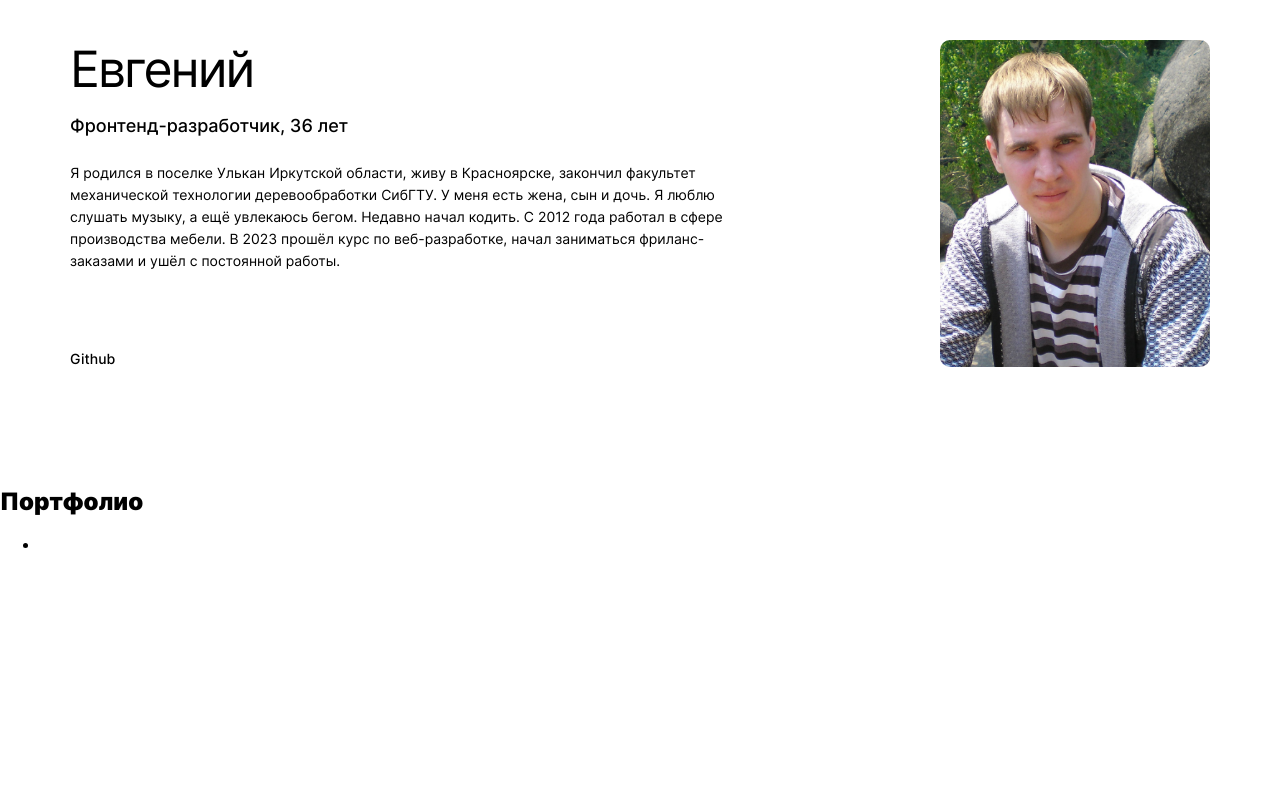
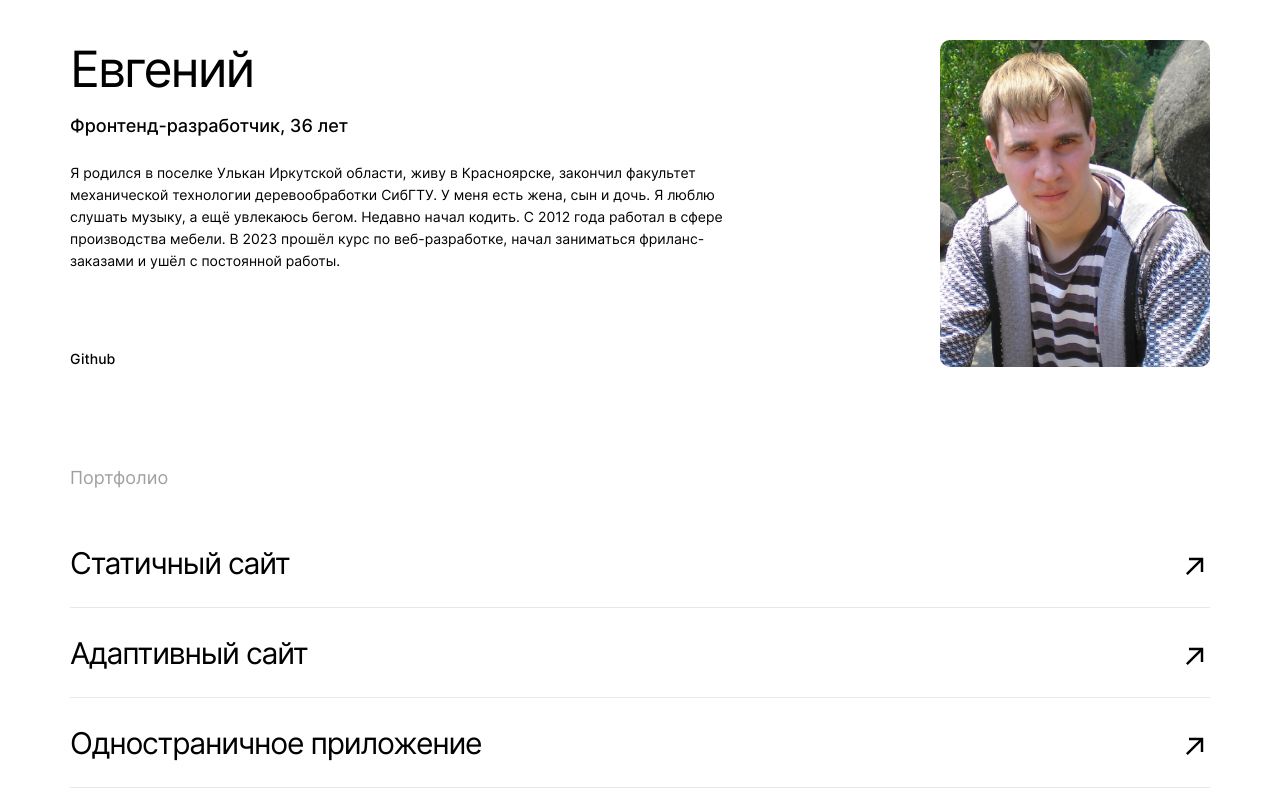
Before and after one commit to TarEvgen/movies-explorer-frontend, a React (Create React App) app: page / in a window 1280 px wide. Shown: the part 2083-2883 px from the top of the page. Before the commit the page ends 2653 px from the top, so only its background shows below. Built offline with nearby package versions, Linux system fonts and the light colour scheme.

Commit message:
add portfolio

```diff
--- a/src/components/Portfolio/Portfolio.css
+++ b/src/components/Portfolio/Portfolio.css
@@ -0,0 +1,63 @@
+.portfolio {
+  margin: 0;
+  padding: 0;
+  max-width: 1140px;
+  margin-left: 70px;
+  margin-right: 70px;
+  min-height: 470px;
+}
+
+.portfolio__title {
+  margin: 0;
+  padding: 0;
+  color: #A0A0A0;
+  font-family: Inter;
+  font-size: 18px;
+  font-style: normal;
+  font-weight: 400;
+  line-height: 20px;
+  margin-bottom: 50px;
+}
+
+.portfolio__list {
+  margin: 0;
+  padding: 0;
+  list-style-type: none;
+  display: flex;
+  flex-direction: column;
+  row-gap: 20px;
+}
+
+.portfolio__name {
+  margin: 0;
+  padding: 0;
+  max-width: 1140px;
+  display: flex;
+  justify-content: space-between;
+  border-bottom: 1px solid #E8E8E8;
+  padding-bottom: 19px;
+  box-sizing: border-box;
+
+
+}
+
+.portfolio__link {
+  margin: 0;
+  padding: 0;
+  text-decoration: none;
+  font-family: Inter;
+  font-size: 30px;
+  font-style: normal;
+  font-weight: 400;
+  line-height: 50px;
+  letter-spacing: -1.2px;
+  color: #000;
+
+  }
+
+.portfolio__link-img {
+      width: 19px;
+    height: 19px;
+    padding-top: 19px;
+    padding-right: 6px;
+}
--- a/src/components/Portfolio/Portfolio.js
+++ b/src/components/Portfolio/Portfolio.js
@@ -1,11 +1,23 @@
 import "./Portfolio.css";
+import ImgLink from "../../images/link-img.svg"
 
 function Portfolio() {
   return (
     <section className="portfolio">
       <h2 className="portfolio__title">Портфолио</h2>
       <ul className="portfolio__list">
-        <li className="portfolio__name"></li>
+        <li className="portfolio__name">
+          <a className="portfolio__link" href="https://github.com/TarEvgen/how-to-learn">Статичный сайт</a>
+          <img className="portfolio__link-img" src={ImgLink} alt="Изображение стрелки"></img>
+        </li>
+        <li className="portfolio__name">
+          <a className="portfolio__link" href="https://github.com/TarEvgen/russian-travel">Адаптивный сайт</a>
+          <img className="portfolio__link-img" src={ImgLink} alt="Изображение стрелки"></img>
+        </li>
+        <li className="portfolio__name">
+          <a className="portfolio__link" href="https://github.com/TarEvgen/react-mesto-auth">Одностраничное приложение</a>
+          <img className="portfolio__link-img" src={ImgLink} alt="Изображение стрелки"></img>
+        </li>
       </ul>
 
 
```
Also changed, not shown: src/images/link-img.svg (added).
